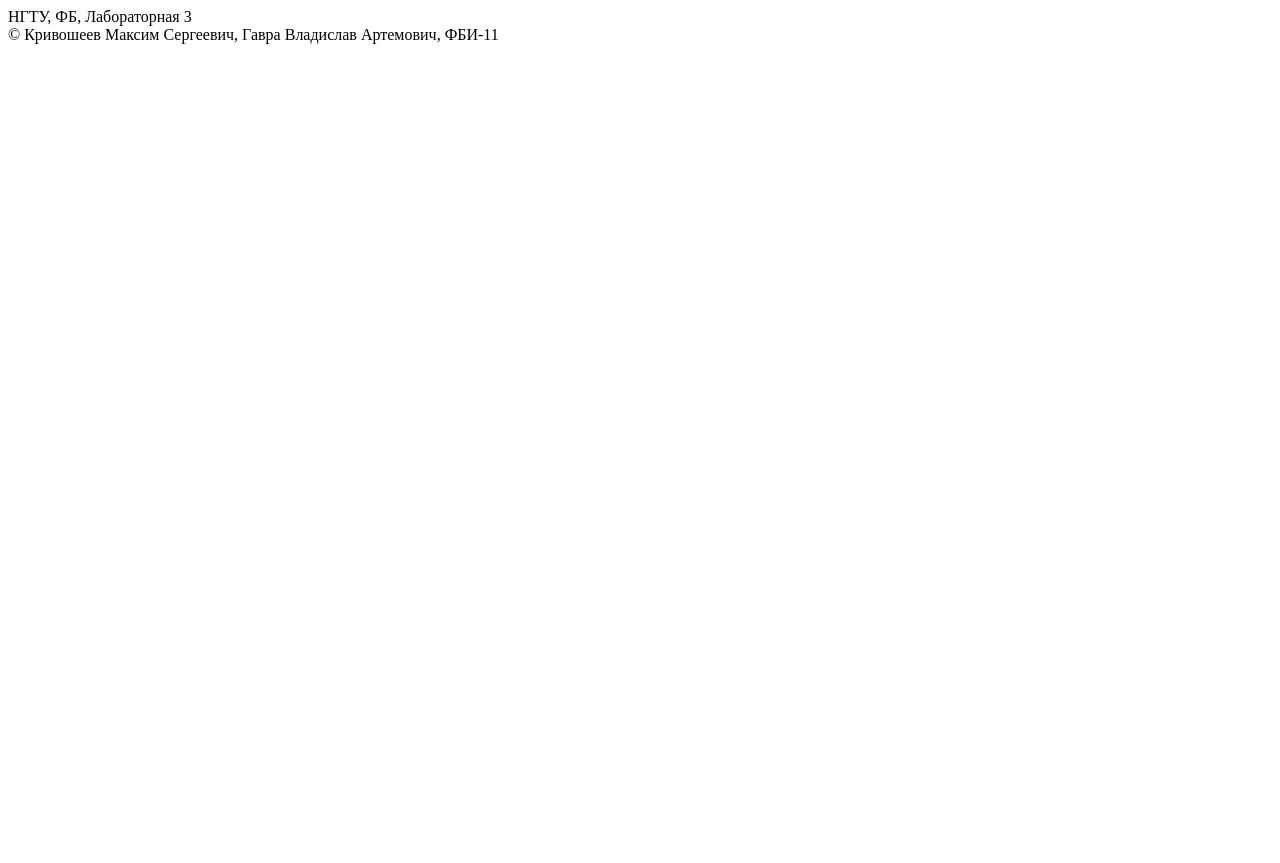
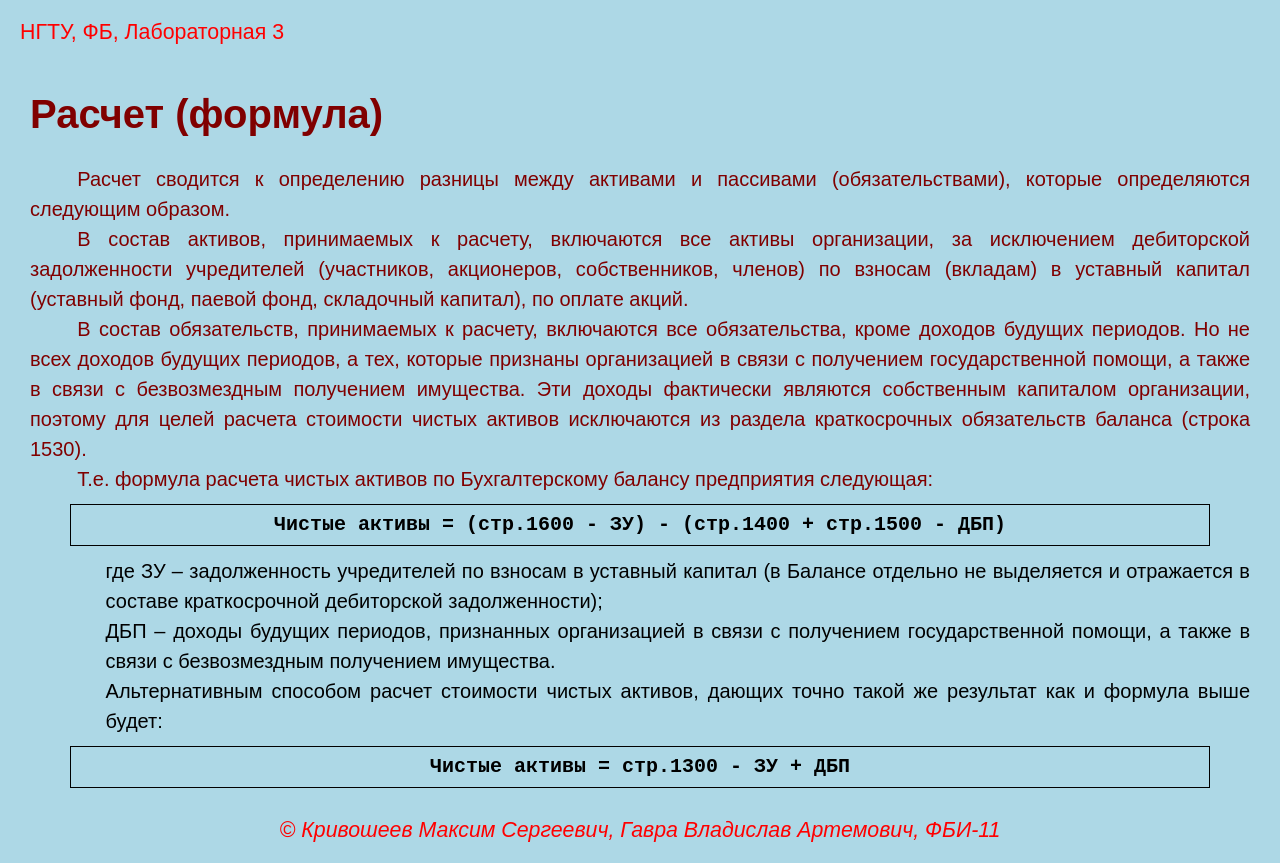
Before and after one commit to maksimkrivosheev/web-lab-3, a plain HTML site: page lab3.html in a window 1280 px wide. Before the commit the page ends 800 px from the top, so only its background shows below. Drawn offline with Linux system fonts and the light colour scheme.

Commit message:
Текст про формулу

```diff
--- a/lab3.html
+++ b/lab3.html
@@ -5,6 +5,42 @@
     <meta http-equiv="X-UA-Compatible" content="IE=edge">
     <meta name="viewport" content="width=device-width, initial-scale=1.0">
     <title>Кривошеев Максим Сергеевич, Гавра Владислав Артемович, ФБИ-11</title>
+    <link rel="stylesheet" href="main.css">
+    <style>
+        body {
+            font-size: 20px;
+        }
+
+        main {
+            margin-left: 30px;
+            margin-right: 30px;
+
+        }
+
+        div {
+            text-align: justify;
+            text-indent: 1.25cm;
+            line-height: 150%;
+        }
+
+        .formula {
+            color: black;
+            font-weight: bold;
+            text-align: center;
+            font-family: 'Courier New', Courier, monospace;
+            border: 1px solid;
+            text-indent: 0;
+            margin: 10px 40px 10px 40px;
+            padding: 5px;
+
+        }
+        .formula-description {
+            color: black;
+            margin-left: 2cm;
+            text-indent: 0;
+        }
+
+    </style>
 </head>
 <body>
     <header>
@@ -12,6 +48,35 @@
     </header>
 
     <main>
+        <h1>Расчет (формула)</h1>
+            <div>Расчет сводится к определению разницы между активами и пассивами
+            (обязательствами), которые определяются следующим образом.</div>
+            <div>В состав активов, принимаемых к расчету, включаются все активы
+            организации, за исключением дебиторской задолженности учредителей
+            (участников, акционеров, собственников, членов) по взносам (вкладам)
+            в уставный капитал (уставный фонд, паевой фонд, складочный
+            капитал), по оплате акций.</div>
+            <div>В состав обязательств, принимаемых к расчету, включаются все
+            обязательства, кроме доходов будущих периодов. Но не всех доходов
+            будущих периодов, а тех, которые признаны организацией в связи с
+            получением государственной помощи, а также в связи с безвозмездным
+            получением имущества. Эти доходы фактически являются
+            собственным капиталом организации, поэтому для целей расчета
+            стоимости чистых активов исключаются из раздела краткосрочных
+            обязательств баланса (строка 1530). </div>
+            <div>Т.е. формула расчета чистых активов по Бухгалтерскому балансу
+            предприятия следующая:</div>
+            <div class="formula">Чистые активы = (стр.1600 - ЗУ) - (стр.1400 + стр.1500 - ДБП)</div>
+            <div class="formula-description">где ЗУ – задолженность учредителей по взносам в уставный капитал (в
+            Балансе отдельно не выделяется и отражается в составе
+            краткосрочной дебиторской задолженности);</div>
+            <div class="formula-description">ДБП – доходы будущих периодов, признанных организацией в связи с
+            получением государственной помощи, а также в связи с безвозмездным
+            получением имущества.</div>
+            <div class="formula-description">Альтернативным способом расчет стоимости чистых активов, дающих
+            точно такой же результат как и формула выше будет:</div>
+            <div class="formula">Чистые активы = стр.1300 - ЗУ + ДБП </div>
+
     </main>
 
     <footer>
```
